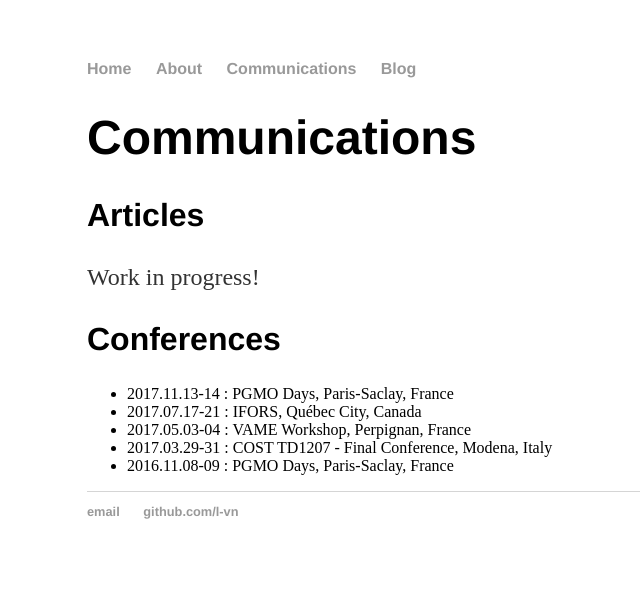
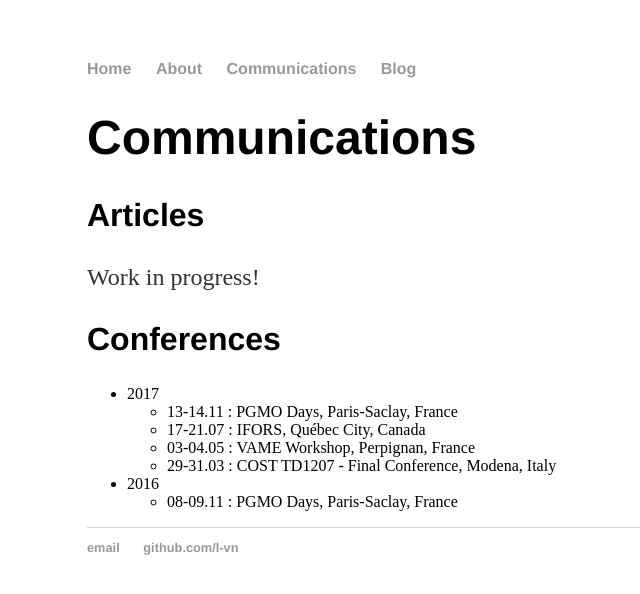
Before and after one commit to l-vn/l-vn.github.io, a Jekyll site: the page built from communications.html, in a window 1280 px wide. Shown: the top 594 px of the page, without its empty margins (105-745 px from the left). Built offline with Jekyll 4.4.1, drawn with Linux system fonts in a browser that asks for light colours.

Commit message:
CSS + com update

```diff
--- a/communications.html
+++ b/communications.html
@@ -8,10 +8,18 @@ title: Léonard von Niederhäusern
 	<p>Work in progress!</p>
 	<h2>Conferences</h2>
 	<ul>
-		<li>2017.11.13-14 : PGMO Days, Paris-Saclay, France</li>
-		<li>2017.07.17-21 : IFORS, Québec City, Canada</li>
-		<li>2017.05.03-04 : VAME Workshop, Perpignan, France</li>
-		<li>2017.03.29-31 : COST TD1207 - Final Conference, Modena, Italy</li>
-		<li>2016.11.08-09 : PGMO Days, Paris-Saclay, France</li>
+		<li>2017
+			<ul>
+				<li>13-14.11 : PGMO Days, Paris-Saclay, France</li>
+				<li>17-21.07 : IFORS, Québec City, Canada</li>
+				<li>03-04.05 : VAME Workshop, Perpignan, France</li>
+				<li>29-31.03 : COST TD1207 - Final Conference, Modena, Italy</li>
+			</ul>
+		</li>
+		<li>2016
+			<ul>
+				<li>08-09.11 : PGMO Days, Paris-Saclay, France</li>
+			</ul>
+		</li>
 	</ul>
 </div><!-- /.blurb -->
--- a/css/main.css
+++ b/css/main.css
@@ -43,5 +43,6 @@ ul.posts {
 }
 
 ul.posts li {
+	font-size: 1.5em;
     list-style: none;
 }
```
